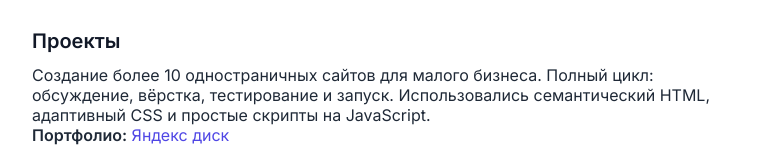
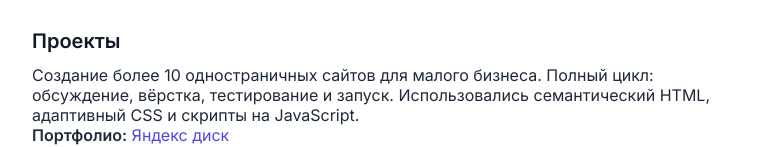
Before and after one commit to Art888f/-, a plain HTML site: page index.html in a window 1280 px wide. Shown: the part 808-955 px from the top of the page, without its empty margins (248-1023 px from the left). Drawn offline with Linux system fonts and the light colour scheme.

Commit message:
Update index.html

```diff
--- a/index.html
+++ b/index.html
@@ -98,7 +98,7 @@
 
     <section>
       <h2>Проекты</h2>
-      <p>Создание более 10 одностраничных сайтов для малого бизнеса. Полный цикл: обсуждение, вёрстка, тестирование и запуск. Использовались семантический HTML, адаптивный CSS и простые скрипты на JavaScript.</p>
+      <p>Создание более 10 одностраничных сайтов для малого бизнеса. Полный цикл: обсуждение, вёрстка, тестирование и запуск. Использовались семантический HTML, адаптивный CSS и скрипты на JavaScript.</p>
       <p><strong>Портфолио:</strong> <a href="https://disk.yandex.ru/d/uufKWyf9dtsAFQ" target="_blank">Яндекс диск</a></p>
     </section>
 
```
